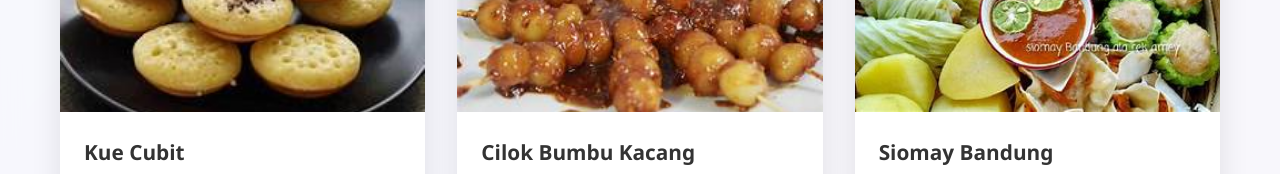
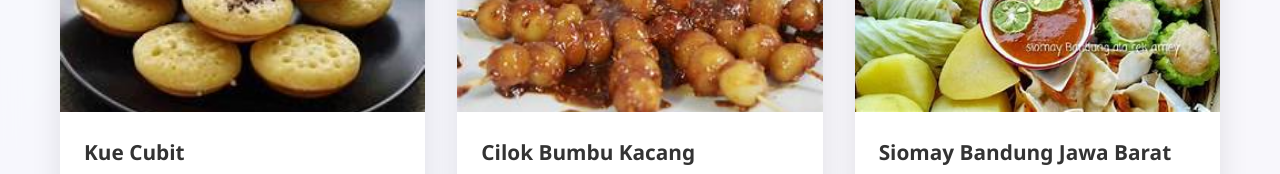
Before and after one commit to Dwi-Ramadhan15/ebisnisk1dwirizqymi5a, a plain HTML site: page index.html in a window 1280 px wide. Shown: the part 1160-1334 px from the top of the page. Drawn offline with Linux system fonts and the light colour scheme.

Commit message:
Update index.html

```diff
--- a/index.html
+++ b/index.html
@@ -425,7 +425,7 @@
                         <img src="OIP (3).jpg" alt="Siomay Bandung" />
                     </div>
                     <div class="product-info">
-                        <h3>Siomay Bandung</h3>
+                        <h3>Siomay Bandung Jawa Barat</h3>
                         <p>Siomay ikan segar dengan bumbu kacang khas Bandung yang lezat</p>
                         <div class="price">Rp 12.000</div>
                         <button class="add-to-cart" onclick="addToCart('Siomay Bandung', 12000)">Tambah ke Keranjang</button>
```
